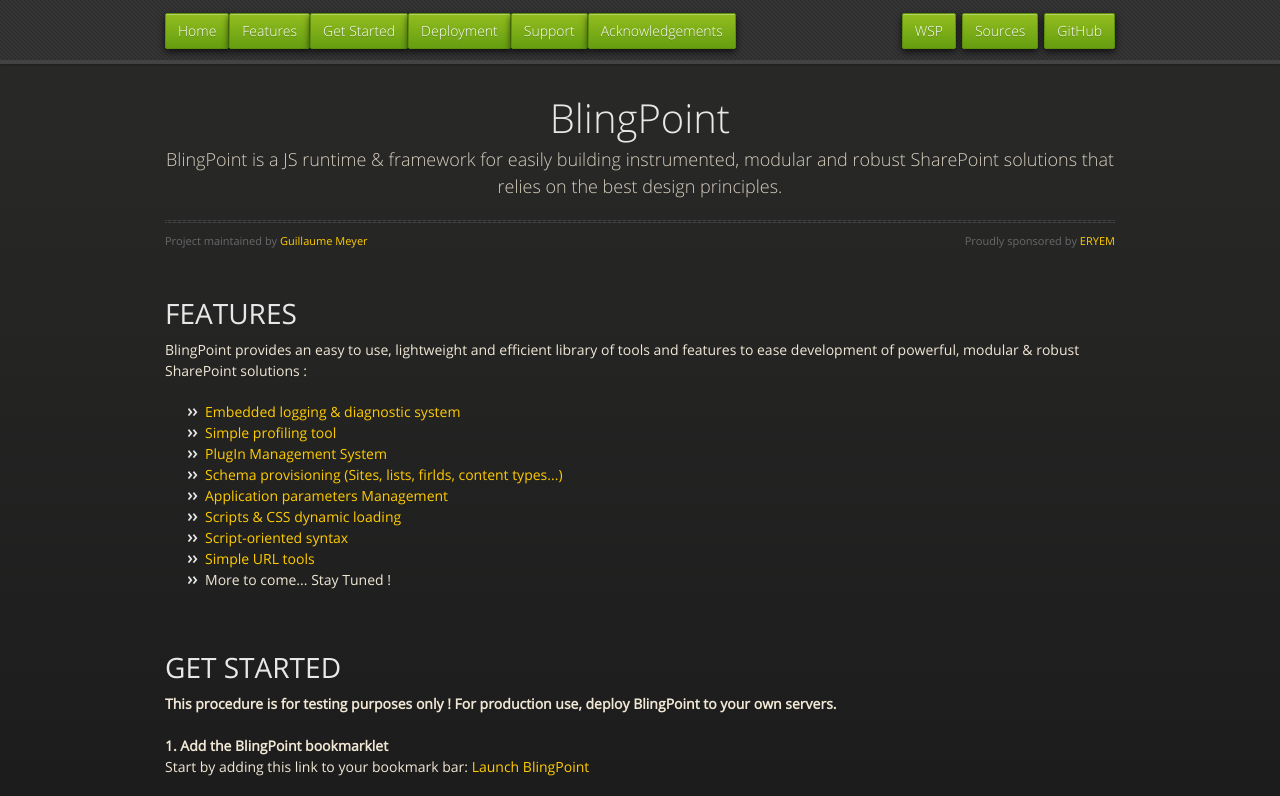
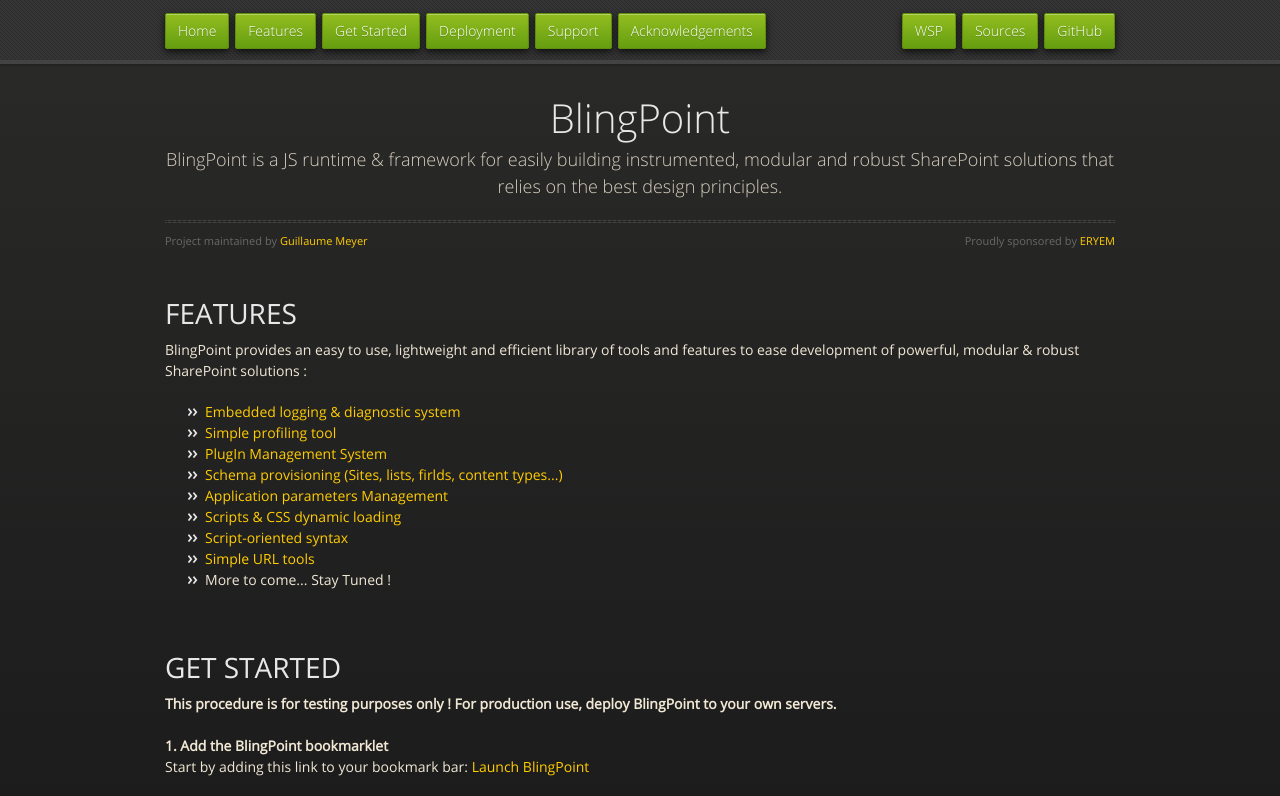
Before and after one commit to guillaumemeyer/BlingPoint, a plain HTML site: page index.html in a window 1280 px wide. Shown: the top 796 px of the page. Drawn offline with nearby package versions, Linux system fonts and the light colour scheme.

Commit message:
Update styles.css

```diff
--- a/stylesheets/styles.css
+++ b/stylesheets/styles.css
@@ -768,7 +768,7 @@
 }
 #header nav li.fork {
   float: left;
-  margin-left: 0px;
+  margin-right: 6px;
 }
 #header nav li.downloads {
   float: right;
```
